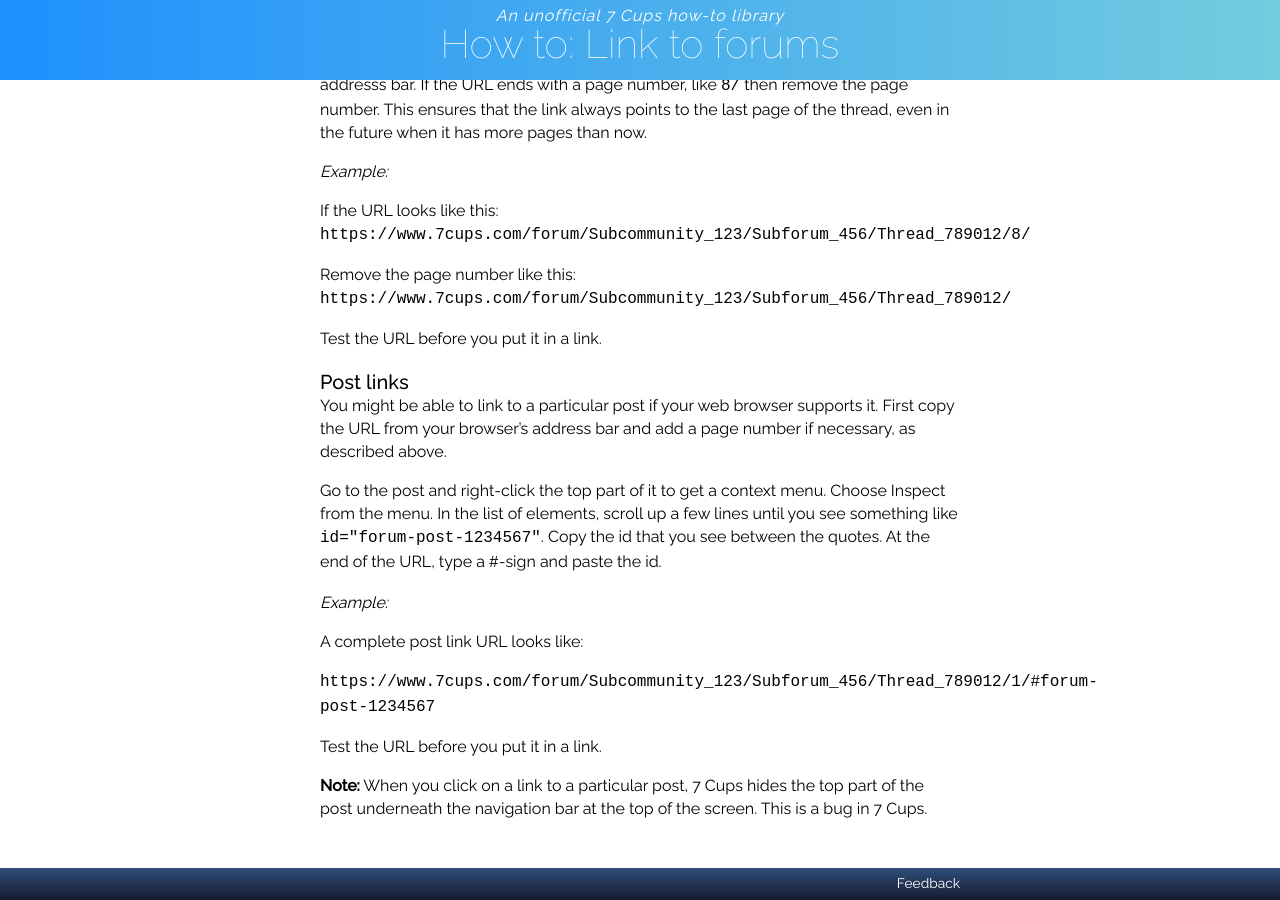
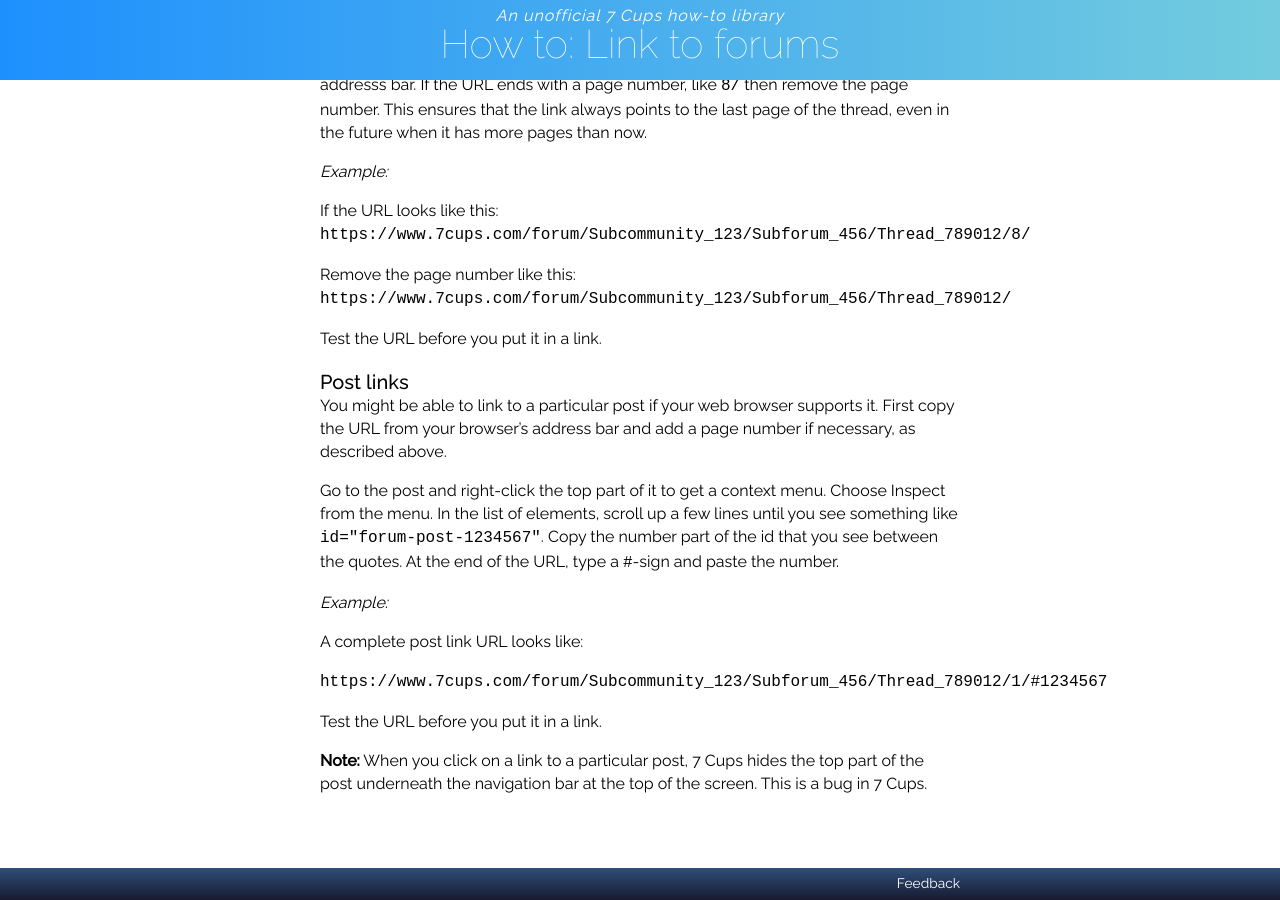
Before and after one commit to RarelyCharlie/rarelycharlie.github.io, a Jekyll site: the page built from _howto/forumlink.md, in a window 1280 px wide and 900 px high, scrolled down 709 px. Built offline with Jekyll 4.4.1, drawn with Linux system fonts in a browser that asks for light colours.

Commit message:
change format

```diff
--- a/_howto/forumlink.md
+++ b/_howto/forumlink.md
@@ -54,13 +54,13 @@ from your browser's address bar and add a page number if necessary, as described
 
 Go to the post and right-click the top part of it to get a context menu. Choose Inspect from the menu.
 In the list of elements, scroll up a few lines until you see something like `id="forum-post-1234567"`.
-Copy the id that you see between the quotes. At the end of the URL, type a `#`-sign and paste the id.
+Copy the number part of the id that you see between the quotes. At the end of the URL, type a `#`-sign and paste the number.
 
 *Example:*
 
 A complete post link URL looks like:
 
-`https://www.7cups.com/forum/Subcommunity_123/Subforum_456/Thread_789012/1/#forum-post-1234567`
+`https://www.7cups.com/forum/Subcommunity_123/Subforum_456/Thread_789012/1/#1234567`
 
 Test the URL before you put it in a link.
 
```
